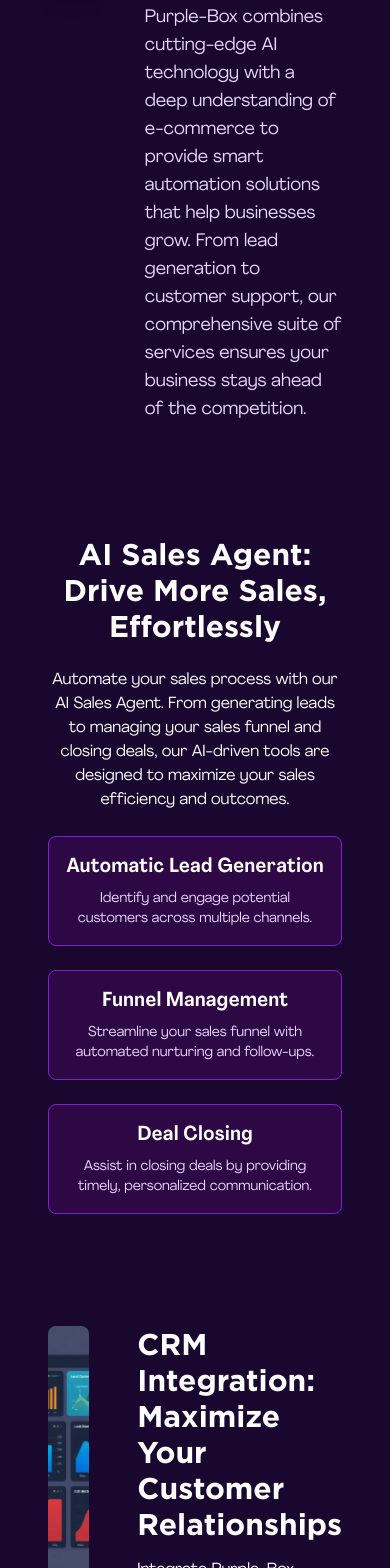
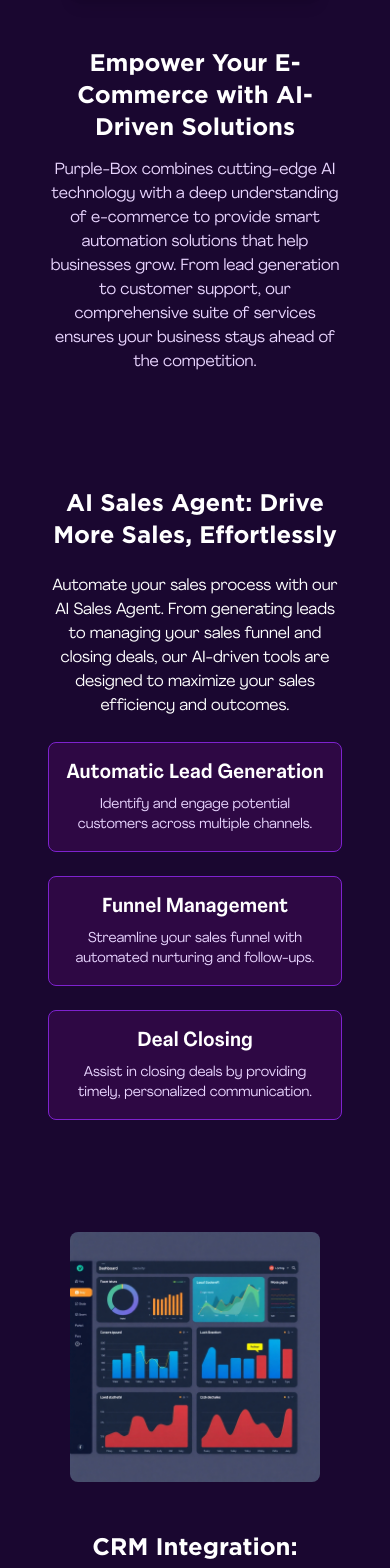
Before and after one commit to VooYee/Purple-Box, a Next.js app: page /our-services in a window 390 px wide. Shown: the part 432-2000 px from the top of the page. Built offline with nearby package versions, Linux system fonts and the light colour scheme.

Commit message:
feat: responsive on our service

```diff
--- a/components/about-us/CallToAction.tsx
+++ b/components/about-us/CallToAction.tsx
@@ -62,7 +62,7 @@ const CallToAction = () => {
 
       {/* Animated Buttons */}
       <motion.div
-        className="flex justify-center space-x-4"
+        className="flex flex-col md:flex-row items-center justify-center gap-4"
         variants={containerVariants}
       >
         <motion.a
--- a/components/our-services/AIChatbots.tsx
+++ b/components/our-services/AIChatbots.tsx
@@ -46,7 +46,7 @@ const AIChatBots = () => {
     >
       {/* Animated Title */}
       <motion.h3
-        className="text-3xl font-gotham font-bold text-center"
+        className="text-2xl lg:text-3xl font-gotham font-bold text-center"
         variants={cardVariants}
       >
         AI Chatbots: 24/7 Customer Support that Never Sleeps
--- a/components/our-services/AISalesAgent.tsx
+++ b/components/our-services/AISalesAgent.tsx
@@ -46,7 +46,7 @@ const AISalesAgent = () => {
     >
       {/* Animated Title */}
       <motion.h3
-        className="font-gotham text-3xl font-bold text-center"
+        className="font-gotham text-2xl lg:text-3xl font-bold text-center"
         variants={cardVariants}
       >
         AI Sales Agent: Drive More Sales, Effortlessly
--- a/components/our-services/CRMIntegration.tsx
+++ b/components/our-services/CRMIntegration.tsx
@@ -48,7 +48,7 @@ const CRMIntegration = () => {
   return (
     <motion.div
       ref={ref} // Ref untuk Intersection Observer
-      className="wrapper flex flex-row justify-start items-start gap-x-12"
+      className="wrapper flex flex-col items-center lg:flex-row justify-start lg:items-start gap-12"
       initial="hidden"
       animate={animationControls}
       variants={containerVariants}
@@ -68,8 +68,8 @@ const CRMIntegration = () => {
       </motion.div>
 
       {/* Animated Text */}
-      <motion.div className="text-start space-y-4" variants={textVariants}>
-        <h3 className="text-3xl font-bold font-gotham">
+      <motion.div className="text-center lg:text-start space-y-4" variants={textVariants}>
+        <h3 className="text-2xl lg:text-3xl font-bold font-gotham">
           CRM Integration: Maximize Your Customer Relationships
         </h3>
         <p className="max-w-3xl">
--- a/components/our-services/DataAndAnalytics.tsx
+++ b/components/our-services/DataAndAnalytics.tsx
@@ -48,7 +48,7 @@ const DataAndAnalytics = () => {
   return (
     <motion.div
       ref={ref} // Ref untuk Intersection Observer
-      className="space-y-6 wrapper flex flex-row justify-start items-start gap-x-12"
+      className="space-y-6 wrapper flex flex-col items-center lg:flex-row justify-start lg:items-start gap-x-12"
       initial="hidden"
       animate={animationControls}
       variants={containerVariants}
@@ -68,8 +68,8 @@ const DataAndAnalytics = () => {
       </motion.div>
 
       {/* Animated Text */}
-      <motion.div className="text-start space-y-4" variants={textVariants}>
-        <h3 className="font-gotham text-3xl font-bold text-center">
+      <motion.div className="text-center lg:text-start space-y-4" variants={textVariants}>
+        <h3 className="font-gotham text-2xl lg:text-3xl font-bold text-center">
           Data & Analytics: Unlock Actionable Insights
         </h3>
         <p className="max-w-3xl">
--- a/components/our-services/MarketingAutomation.tsx
+++ b/components/our-services/MarketingAutomation.tsx
@@ -49,7 +49,7 @@ const MarketingAutomation = () => {
     >
       {/* Animated Title */}
       <motion.h3
-        className="font-gotham text-3xl font-bold text-center"
+        className="font-gotham text-2xl lg:text-3xl font-bold text-center"
         variants={cardVariants}
       >
         Marketing Automation: Engage and Convert with Precision
--- a/components/our-services/ServiceOverview.tsx
+++ b/components/our-services/ServiceOverview.tsx
@@ -48,7 +48,7 @@ const ServiceOverview = () => {
   return (
     <motion.div
       ref={ref} // Ref untuk Intersection Observer
-      className="wrapper text-center mt-[100px] flex flex-row justify-start items-start gap-x-12"
+      className="wrapper text-center mt-[100px] flex flex-col items-center lg:flex-row justify-start lg:items-start gap-12"
       initial="hidden"
       animate={animationControls}
       variants={containerVariants}
@@ -68,11 +68,11 @@ const ServiceOverview = () => {
       </motion.div>
 
       {/* Animated Text */}
-      <motion.div className="text-start space-y-4" variants={textVariants}>
-        <h2 className="text-4xl font-bold font-gotham">
+      <motion.div className="text-center lg:text-start space-y-4" variants={textVariants}>
+        <h2 className="text-2xl lg:text-3xl font-bold font-gotham">
           Empower Your E-Commerce with AI-Driven Solutions
         </h2>
-        <p className="max-w-3xl text-lg text-purple-200">
+        <p className="max-w-3xl text-md lg:text-lg text-purple-200">
           Purple-Box combines cutting-edge AI technology with a deep understanding of e-commerce to provide smart automation solutions that help businesses grow. From lead generation to customer support, our comprehensive suite of services ensures your business stays ahead of the competition.
         </p>
       </motion.div>
```
